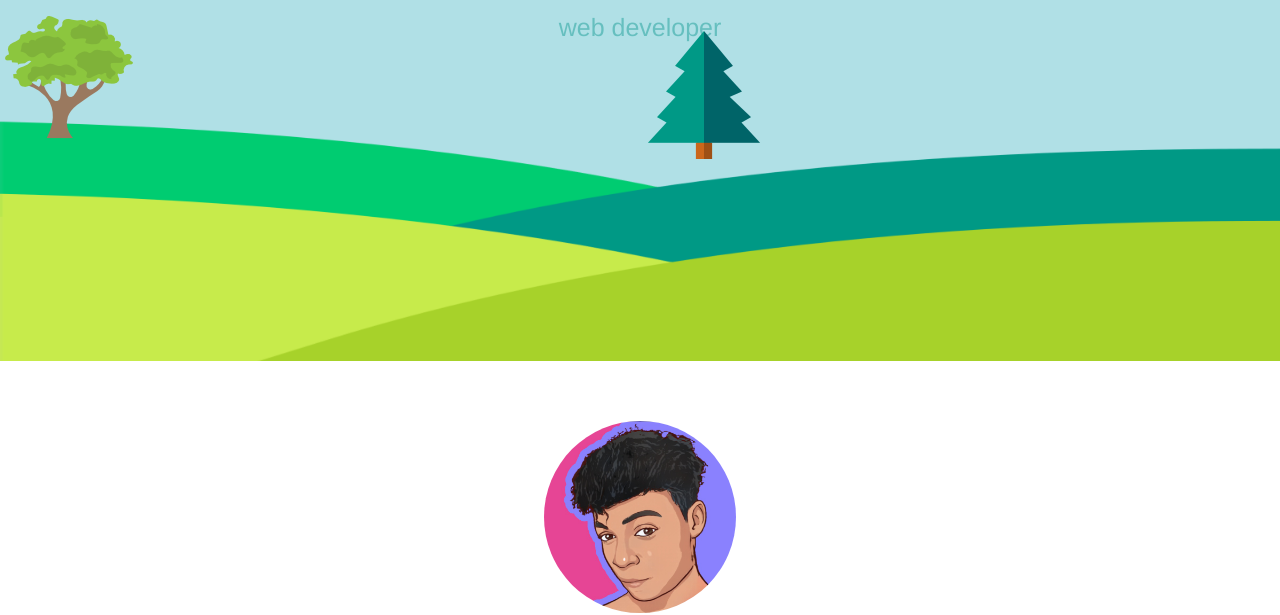
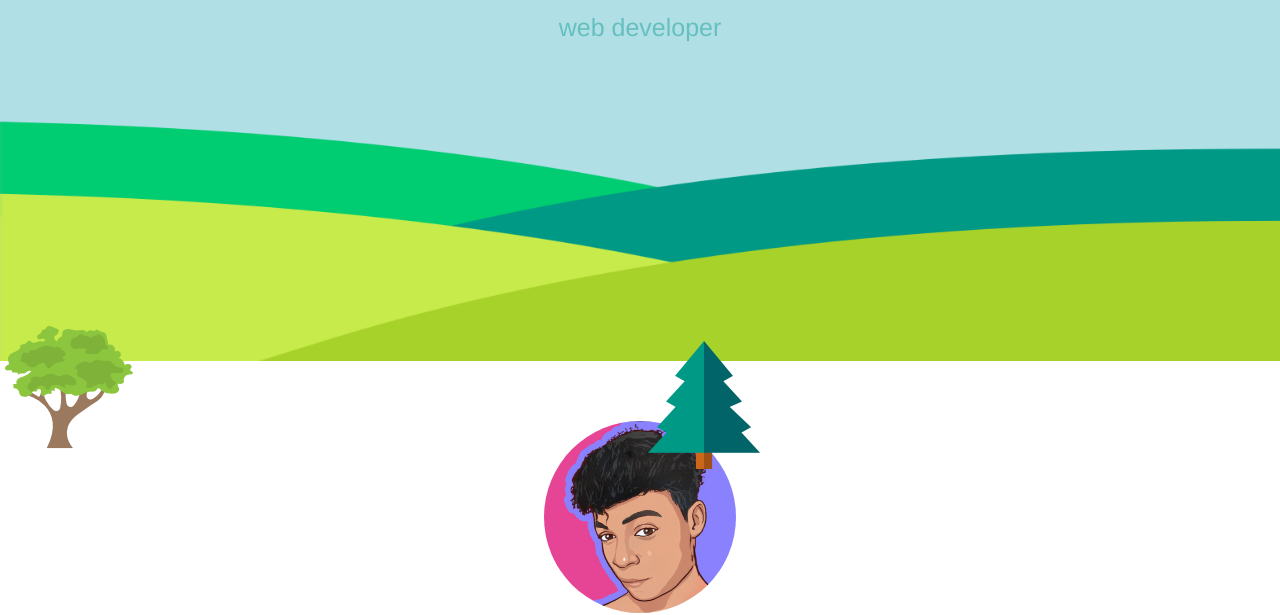
Before and after one commit to user-daxe/john, a plain HTML site: page index.html in a window 1280 px wide. Shown: the part 199-814 px from the top of the page. Drawn offline with nearby package versions, Linux system fonts and the light colour scheme.

Commit message:
Update index.html
Trees

```diff
--- a/index.html
+++ b/index.html
@@ -50,6 +50,7 @@
 
     <h1>I'm John</h1>
     <h2>web developer</h2>
+    <div class="trees">
       <img class="field" src="field23.png" alt="field-img">
         <div class="tap">
           <!-- <img class="grass" src="grass.jpg" alt="grass-img">
@@ -58,6 +59,8 @@
           <img class="tree" src="tree.jpg" alt="tree">
           <img class="tree1" src="tree1.png" alt="tree1">
         </div>
+   </div>
+
 
 
 
```
Lines whose indentation alone changed are shown as unchanged.
